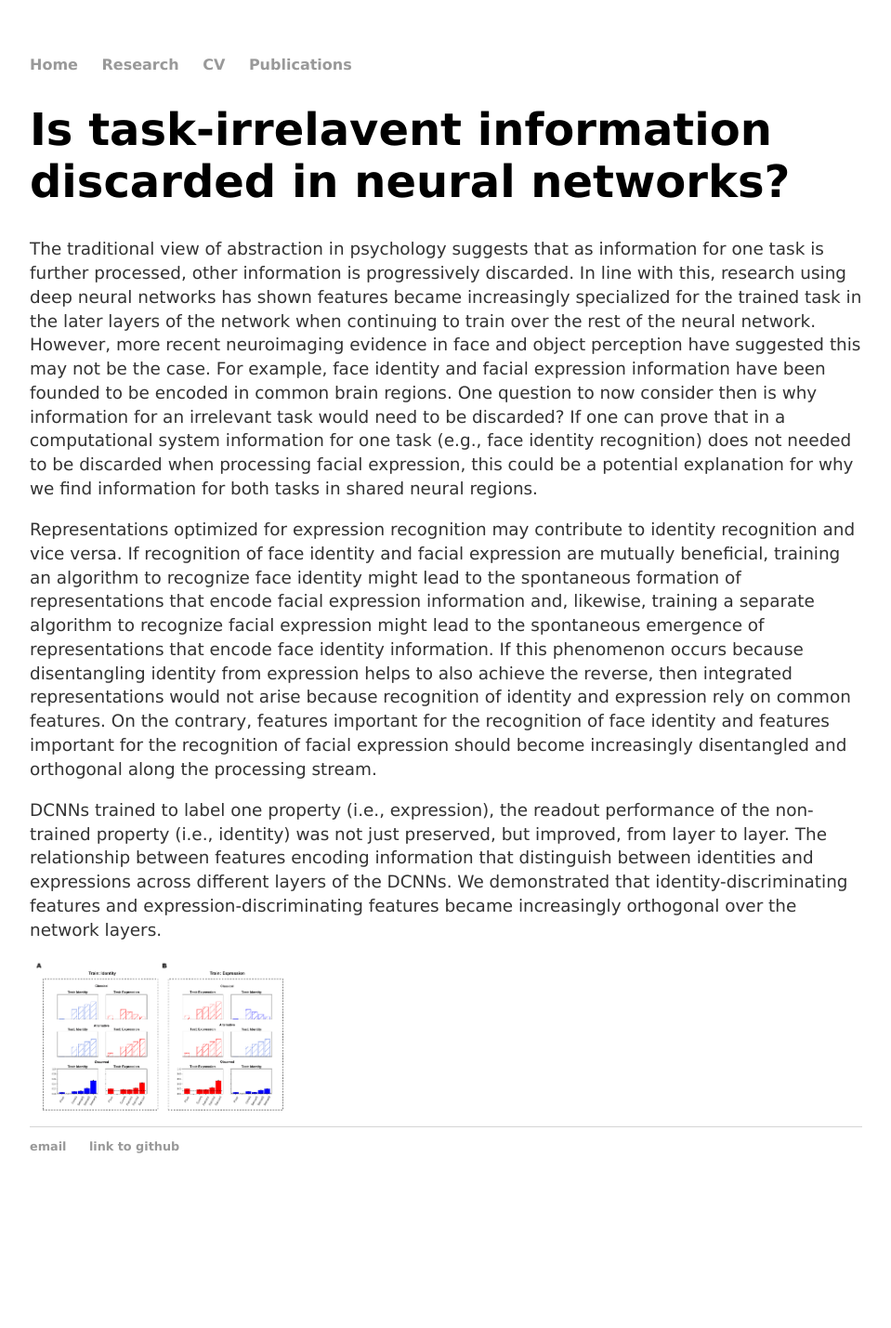
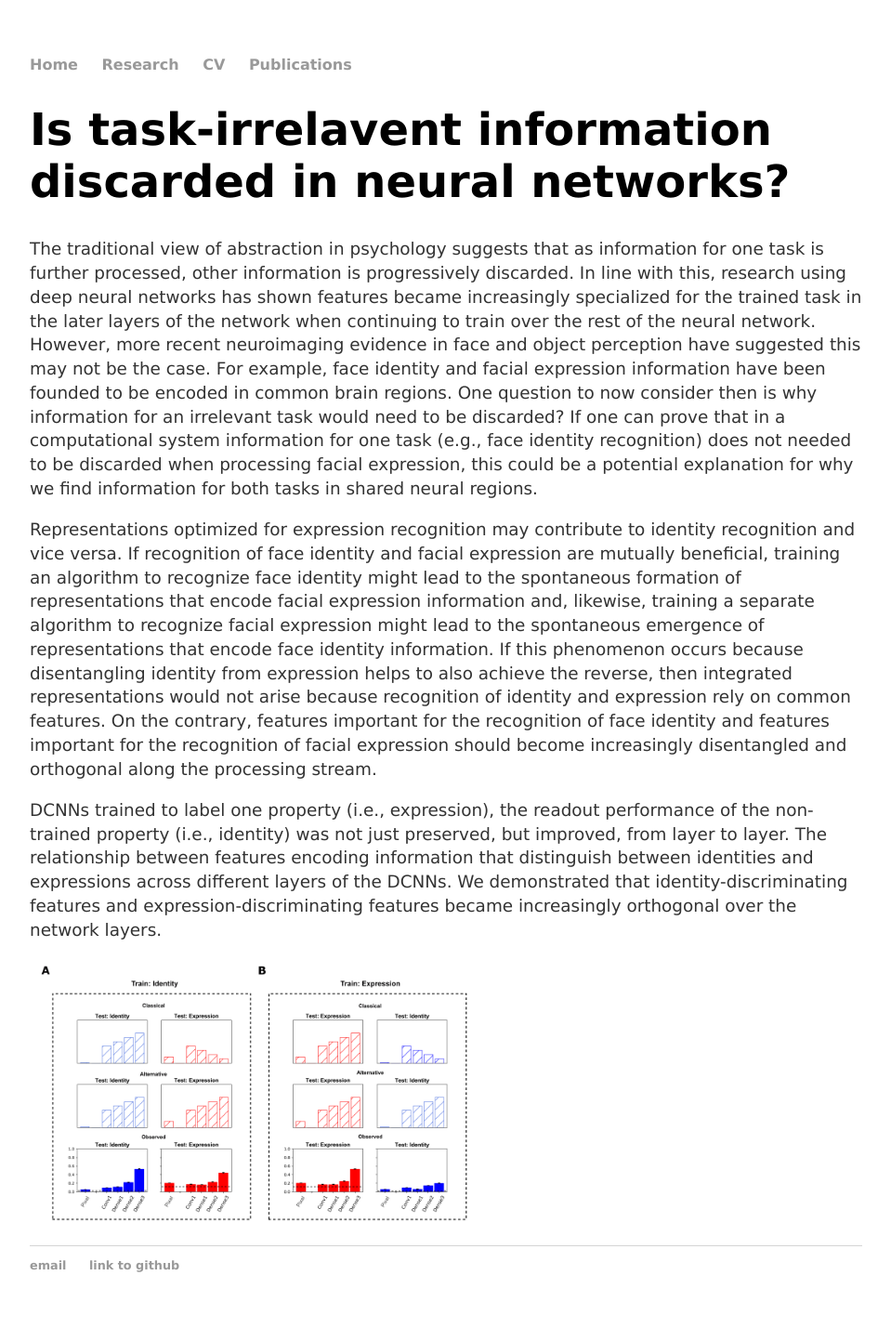
Before and after one commit to els615/els615.github.io, a Jekyll site: the page built from Research/index.html, in a window 1280 px wide. Shown: the whole page at 93% size, without its empty margins (160-1119 px from the left). Built offline with Jekyll 4.4.1, drawn with Linux system fonts in a browser that asks for light colours; before the commit the page ends 1301 px from its top, so only the background shows below that.

Commit message:
Update index.html

```diff
--- a/Research/index.html
+++ b/Research/index.html
@@ -29,7 +29,7 @@ title: Research Areas
     identity-discriminating features and expression-discriminating features became increasingly orthogonal over the network layers.
 </p>
 	<div class="image">
-        <img src="/Research/figure4.png", width="290" height="auto">
+        <img src="/Research/figure4.png", width="500" height="auto", class="center">
       	</div>
 
 </div><!-- /.blurb -->
```
